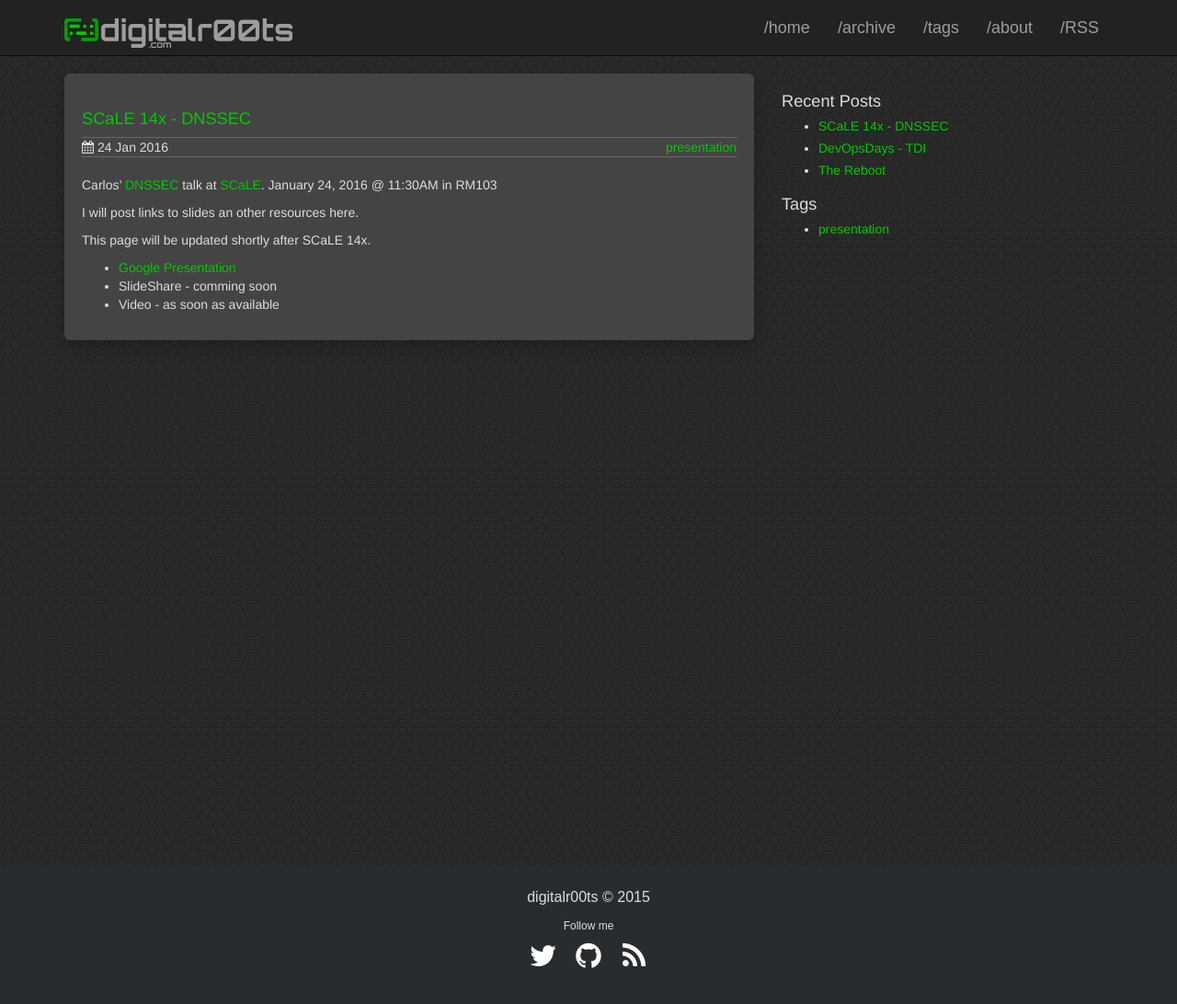
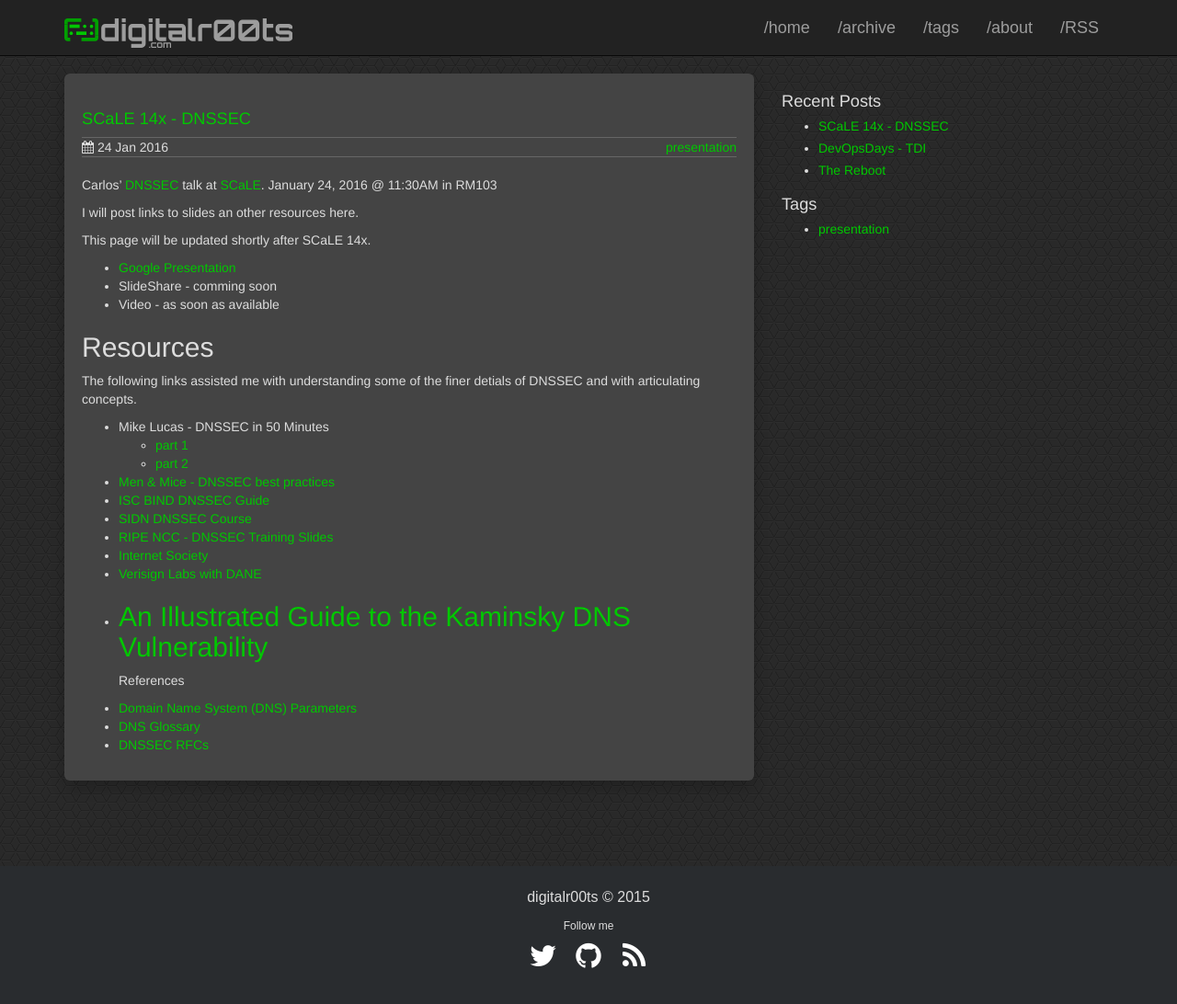
Before and after one commit to digitalr00ts/digitalr00ts.github.io, a Jekyll site: the page built from _posts/2016-01-24-scale-14x-dnssec.md, in a window 1280 px wide and 1119 px high. Shown: the top 1092 px of the window at 92% size. Built offline with Jekyll 4.4.1, drawn with Linux system fonts in a browser that asks for light colours; Markdown is read by kramdown in place of the engine named in the settings.

Commit message:
Update 2016-01-24-scale-14x-dnssec.md
adding links and resources

```diff
--- a/_posts/2016-01-24-scale-14x-dnssec.md
+++ b/_posts/2016-01-24-scale-14x-dnssec.md
@@ -17,3 +17,21 @@
 - [Google Presentation](https://docs.google.com/presentation/d/1tdjpQ4-ezdyihRLQM0rPZAox98Eimow-ZGXtkOyvyR4/edit?usp=sharing)
 - SlideShare - comming soon
 - Video - as soon as available
+
+## Resources
+The following links assisted me with understanding some of the finer detials of DNSSEC and with articulating concepts.
+- Mike Lucas - DNSSEC in 50 Minutes
+  - [part 1](https://www.youtube.com/watch?v=lY6HgZmAfqc)
+  - [part 2](https://www.youtube.com/watch?v=Hm93GhenqXo)
+- [Men & Mice - DNSSEC best practices](https://www.menandmice.com/resources/educational-resources/webinars/dnssec-best-practices-webinar/)
+- [ISC BIND DNSSEC Guide](http://users.isc.org/~jreed/dnssec-guide/dnssec-guide.html)
+- [SIDN DNSSEC Course](http://www.dnsseccursus.nl/)
+- [RIPE NCC - DNSSEC Training Slides](https://www.ripe.net/support/training/material/dnssec-training-course/DNSSEC-Slides-Single.pdf)
+- [Internet Society](http://www.internetsociety.org/deploy360/dnssec/)
+- [Verisign Labs with DANE](http://www.verisign.com/en_US/innovation/verisign-labs/dane-protocol/index.xhtml)
+- [An Illustrated Guide to the Kaminsky DNS Vulnerability](http://unixwiz.net/techtips/iguide-kaminsky-dns-vuln.html)
+-
+References
+- [Domain Name System (DNS) Parameters](http://www.iana.org/assignments/dns-parameters/dns-parameters.xhtml)
+- [DNS Glossary](http://www.menandmice.com/support-training/support-center/knowledgehub/dns-glossary/)
+- [DNSSEC RFCs](https://www.icann.org/resources/pages/standards-2012-02-25-en)
```
